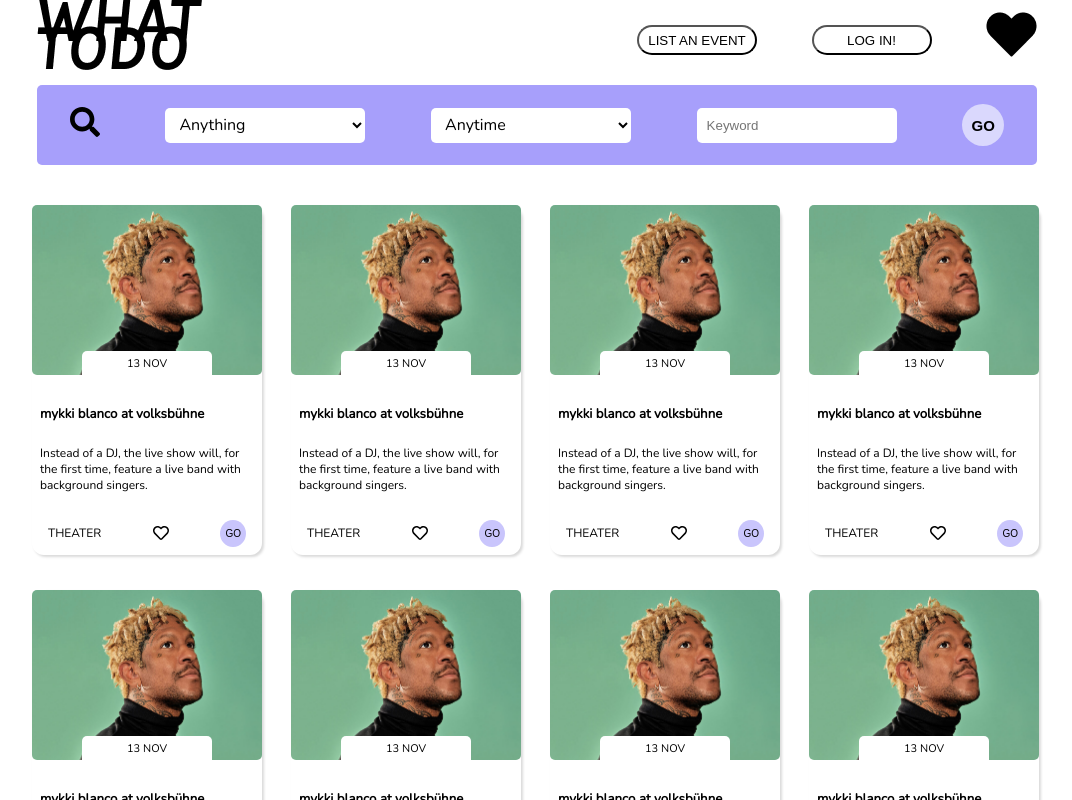
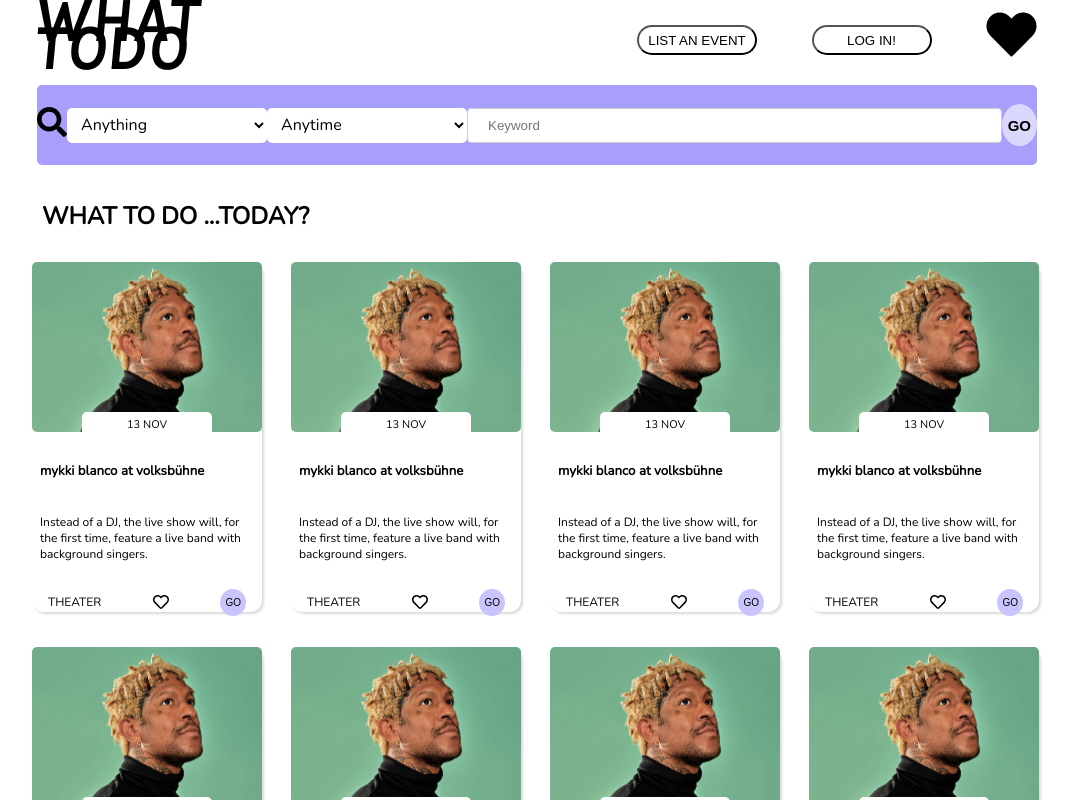
Before and after one commit to Mxx1029/WhatToDo-App, a React (Create React App) app: page / in a window 1280 px wide. Shown: the top 800 px of the page, without its empty margins (103-1175 px from the left). Built offline with nearby package versions, Linux system fonts and the light colour scheme; the HTML template or start-up script is replaced by a standard one.

Commit message:
added Router, Routes and Route in App.js

```diff
--- a/package.json
+++ b/package.json
@@ -12,6 +12,7 @@
     "react-dom": "^17.0.2",
     "react-hook-form": "^7.19.5",
     "react-icons": "^4.3.1",
+    "react-router-dom": "^6.0.2",
     "react-scripts": "4.0.3",
     "react-select": "^5.2.1",
     "sass": "^1.43.4",
--- a/src/App.js
+++ b/src/App.js
@@ -1,11 +1,29 @@
+import React from 'react';
+import  { BrowserRouter as Router, Route, Routes } from 'react-router-dom';
+import LandingPage from './components/LandingPage/LandingPage';
+import EventPage from "./components/EventPage/EventPage";
+import PageNotFound from "./components/PageNotFound/MainPageNotFound";
+import ListingPage from "./components/ListingPage/ListingPage.jsx";
+import RegistrationPage from "./components/RegistrationPage/RegistrationPage";
+import LoginPage from "./components/LoginPage/LoginPage";
+
 import './App.css';
-import LandingPage from './components/LandingPage/LandingPage';
-import ListingPage from "./components/ListingPage/ListingPage.jsx";
 
 function App() {
   return (
-    <div className="App">
-      <LandingPage />
+
+      <div className="App">
+           <Router>
+             <Routes>
+               <Route path="/" caseSensitive={false} element={<LandingPage/>} />
+               <Route path="/event-page" caseSensitive={false} element={<EventPage/>} />
+               <Route path="*" caseSensitive={false} element={<PageNotFound/>} />
+               <Route path="/register" caseSensitive={false} element={<RegistrationPage/>} />
+               <Route path="/login" caseSensitive={false} element={<LoginPage/>} />
+               <Route path="/create-listing" caseSensitive={false} element={<ListingPage/>} />
+             </Routes>
+           </Router>
+         );
     </div>
   );
 }
--- a/src/components/Card/Card.jsx
+++ b/src/components/Card/Card.jsx
@@ -1,4 +1,5 @@
 import React from "react";
+import {Link} from "react-router-dom";
 import eventImg from "../../images/mockup_event_1.jpeg";
 import FavoriteButton from "./ButtonFavorite";
 
@@ -20,7 +21,7 @@
         <div className="card-footer">
           <p>THEATER</p>
           <FavoriteButton />
-          <button>GO</button>
+          <button as={Link} to="/event-page">GO</button>
         </div>
       </div>
     </div>
--- a/src/components/Card/Card.scss
+++ b/src/components/Card/Card.scss
@@ -27,10 +27,11 @@
 
   .event-date {
     position: absolute;
-    top: 135px;
+    top: 150px;
     left: 50px;
     right: 50px;
     padding: 5px 15px;
+    margin: 0;
     background-color: white;
     font-size: 11px;
     border-radius: 5px 5px 0 0;
--- a/src/components/Card/text.js
+++ /dev/null
@@ -1,4 +0,0 @@
-import moment from "moment";
-
-
-console.log(moment().add(6, "months").format("dddd, DD MMMM YYYY") );
--- /dev/null
+++ b/src/components/EventPage/EventPage.jsx
@@ -0,0 +1,22 @@
+import Header from "../NavBar/NavBar"
+import Footer from "../Footer/Footer"
+import SearchNav from "../SearchNav/SearchNav";
+import "./EventPage.scss"
+
+
+export default function EventPage(){
+
+    return(
+        <div className="search-nav">
+            <div className="top">
+                <Header />
+                <SearchNav />
+            </div>
+            <main>
+
+            </main>
+
+            <Footer />
+        </div>
+    )
+}
--- a/src/components/LandingPage/LandingPage.jsx
+++ b/src/components/LandingPage/LandingPage.jsx
@@ -12,6 +12,9 @@
             <div className="top">
                 <Header />
                 <SearchNav />
+            </div>
+            <div className="search-results">
+                <h2>WHAT TO DO ...TODAY?</h2>
             </div>
             <main>
                 <Card />
--- a/src/components/LandingPage/LandingPage.scss
+++ b/src/components/LandingPage/LandingPage.scss
@@ -1,18 +1,31 @@
 .search-nav {
     display: block;
-}
 
-.top {
+    .top {
     margin: 80px 400px 80px 400px;
     width: 1000px;
     margin: 0 auto;
     line-height: 2em;
+   }
+}
+
+
+.search-results {
+    width: 1050px;
+    margin: 0 auto;
+
+    h2 {
+        padding-left: 30px;
+        padding-top: 15px;
+        margin-bottom: 0;
+    }
 }
 
 main {
     width: 1050px; //temporary data
     min-height: calc(100vh - 70px);
     margin: auto;
+    margin-bottom: 30px;
     display: flex;
     flex-direction: row;
     flex-wrap: wrap;
--- a/src/components/ListingPage/ListingPage.jsx
+++ b/src/components/ListingPage/ListingPage.jsx
@@ -1,6 +1,6 @@
 import Header from "../NavBar/NavBar"
-import Footer from "../Footer/Footer"
-import Form from "./Form"
+import Footer from "../Footer/Footer";
+import Form from "./Form";
 import "./ListingPage.scss"
 
 
--- a/src/components/LoginPage/LoginPage.jsx
+++ b/src/components/LoginPage/LoginPage.jsx
@@ -1,6 +1,6 @@
-import Header from "../NavBar"
-import MainLogin from "./MainLogin"
-import Footer from "../Footer"
+import Header from "../NavBar/NavBar";
+import MainLogin from "./MainLogin";
+import Footer from "../Footer/Footer";
 
 
 export default function LoginPage(){
--- a/src/components/RegistrationPage/RegistrationPage.jsx
+++ b/src/components/RegistrationPage/RegistrationPage.jsx
@@ -1,6 +1,6 @@
-import Header from "../NavBar"
+import Header from "../NavBar/NavBar";
 import MainRegistration from "./MainRegistration"
-import Footer from "../Footer"
+import Footer from "../Footer/Footer";
 import "./RegistrationPage.css"
 
 
```
Also changed, not shown: src/components/EventPage/EventPage.scss (added), 1 other file (tests, documents, lock files or other folders).
